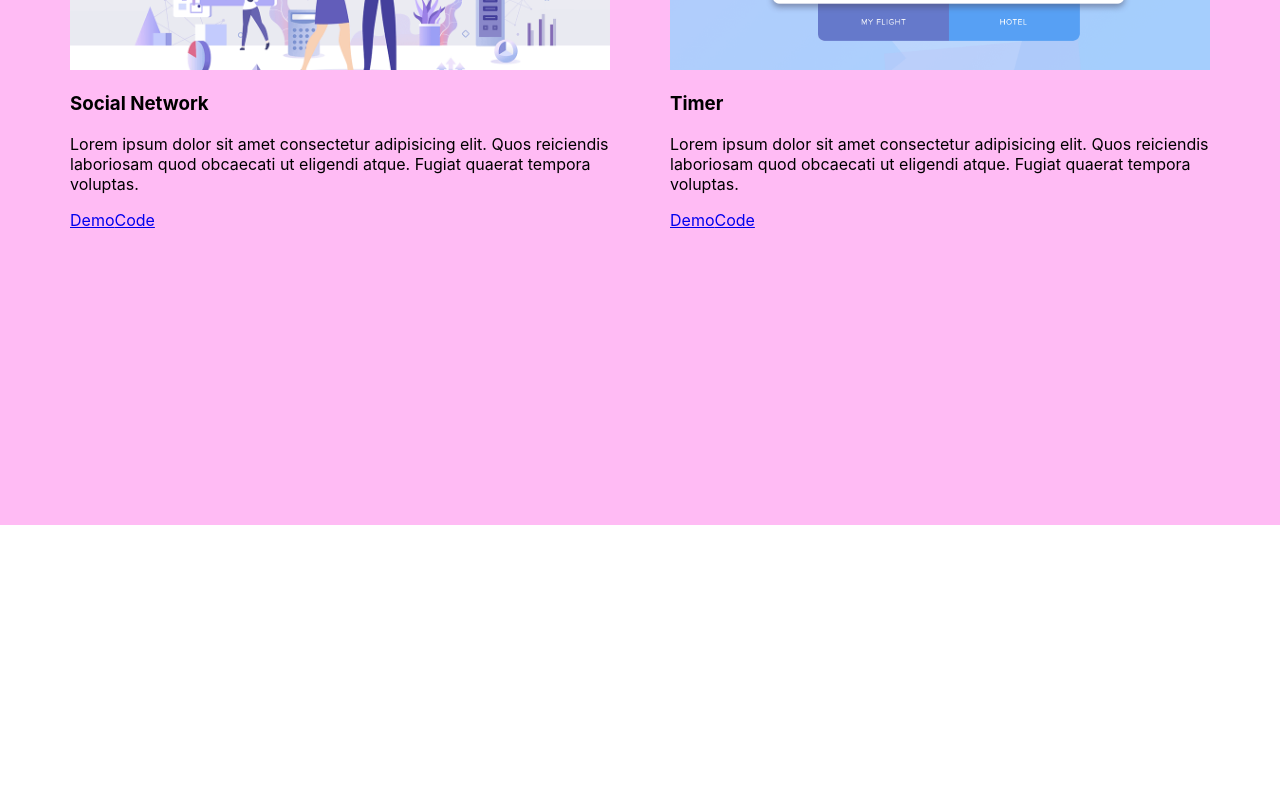
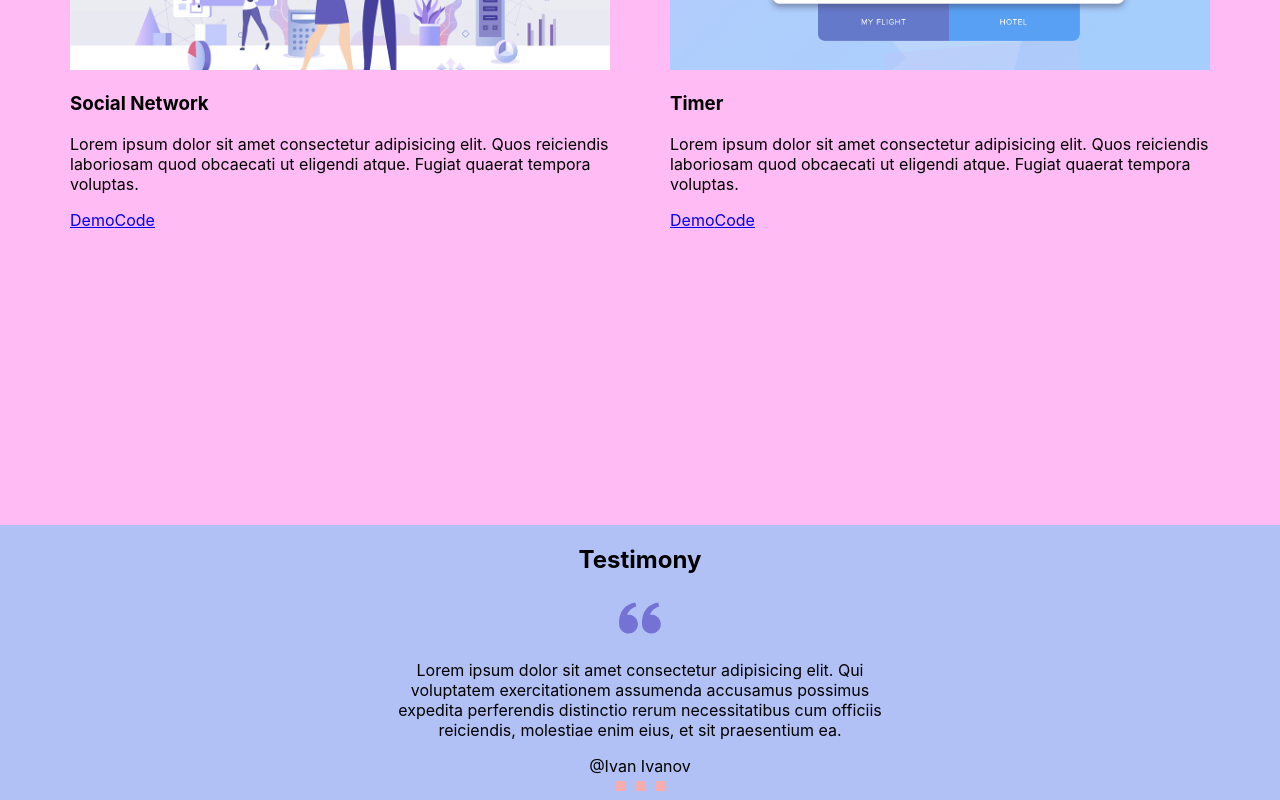
Before and after one commit to 4iklins/portfolio, a React app: page / in a window 1280 px wide. Shown: the part 1969-2769 px from the top of the page. Before the commit the page ends 2494 px from the top, so only its background shows below. Built offline with nearby package versions, Linux system fonts and the light colour scheme.

Commit message:
testimony section

```diff
--- a/src/App.tsx
+++ b/src/App.tsx
@@ -2,6 +2,7 @@
 import Header from './layout/header/Header';
 import Main from './layout/sections/main/Main';
 import Skills from './layout/sections/skills/Skills';
+import Testimony from './layout/sections/testimony/Testimony';
 import Works from './layout/sections/works/Works';
 
 function App() {
@@ -11,6 +12,7 @@
       <Main />
       <Skills />
       <Works />
+      <Testimony />
     </>
   );
 }
--- /dev/null
+++ b/src/components/slider/Slider.tsx
@@ -0,0 +1,37 @@
+import styled from 'styled-components';
+import { FlexContainer } from '../FlexContainer';
+
+const Slider = () => {
+  return (
+    <StyledSlider>
+      <Text>
+        Lorem ipsum dolor sit amet consectetur adipisicing elit. Qui voluptatem exercitationem assumenda accusamus
+        possimus expedita perferendis distinctio rerum necessitatibus cum officiis reiciendis, molestiae enim eius, et
+        sit praesentium ea.
+      </Text>
+      <Name>@Ivan Ivanov</Name>
+      <Pagination>
+        <span></span>
+        <span></span>
+        <span></span>
+      </Pagination>
+    </StyledSlider>
+  );
+};
+const StyledSlider = styled.div`
+  width: 500px;
+  text-align: center;
+`;
+const Text = styled.p``;
+const Name = styled.span``;
+const Pagination = styled.div`
+  & span {
+    display: inline-block;
+    margin: 5px;
+    width: 10px;
+    height: 10px;
+    background-color: #f7adad;
+  }
+`;
+
+export default Slider;
--- /dev/null
+++ b/src/layout/sections/testimony/Testimony.tsx
@@ -0,0 +1,29 @@
+import styled from 'styled-components';
+import SectionTitle from '../../../components/section-title/SectionTitle';
+import Icon from '../../../components/icon/Icon';
+import Slider from '../../../components/slider/Slider';
+import { FlexContainer } from '../../../components/FlexContainer';
+
+const Testimony = () => {
+  return (
+    <StyledTestimony>
+      <FlexContainer
+        direction='column'
+        align='center'>
+        <SectionTitle>Testimony</SectionTitle>
+        <Icon
+          id='quote'
+          heigth='50'
+          width='50'
+          color='#7572D5'
+        />
+        <Slider />
+      </FlexContainer>
+    </StyledTestimony>
+  );
+};
+const StyledTestimony = styled.section`
+  background-color: #b1c1f5;
+`;
+
+export default Testimony;
```
